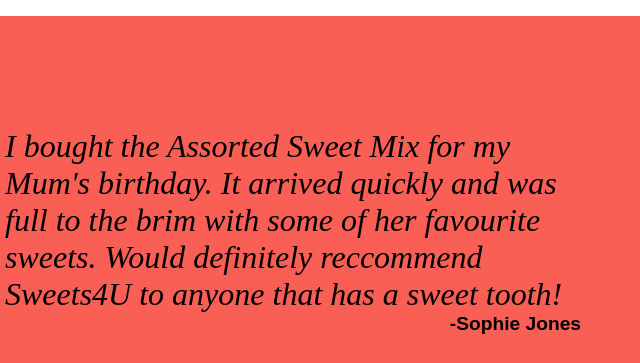
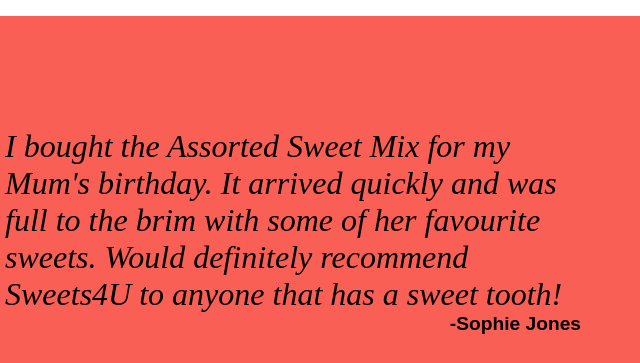
Before and after one commit to charlottelambe/odin-landing-page-project, a plain HTML site: page index.html in a window 1280 px wide. Shown: the part 1360-1723 px from the top of the page, 347-987 px from the left. Drawn offline with Linux system fonts and the light colour scheme.

Commit message:
Update index.html

```diff
--- a/index.html
+++ b/index.html
@@ -72,7 +72,7 @@
 
         <div class="section-three">
              <p class="quote" id="Testimonials">
-			 I bought the Assorted Sweet Mix for my Mum's birthday. It arrived quickly and was full to the brim with some of her favourite sweets. Would definitely reccommend Sweets4U to anyone that has a sweet tooth!
+			 I bought the Assorted Sweet Mix for my Mum's birthday. It arrived quickly and was full to the brim with some of her favourite sweets. Would definitely recommend Sweets4U to anyone that has a sweet tooth!
 			</p>
           <p class="author">-Sophie Jones</p>
         </div>
```
